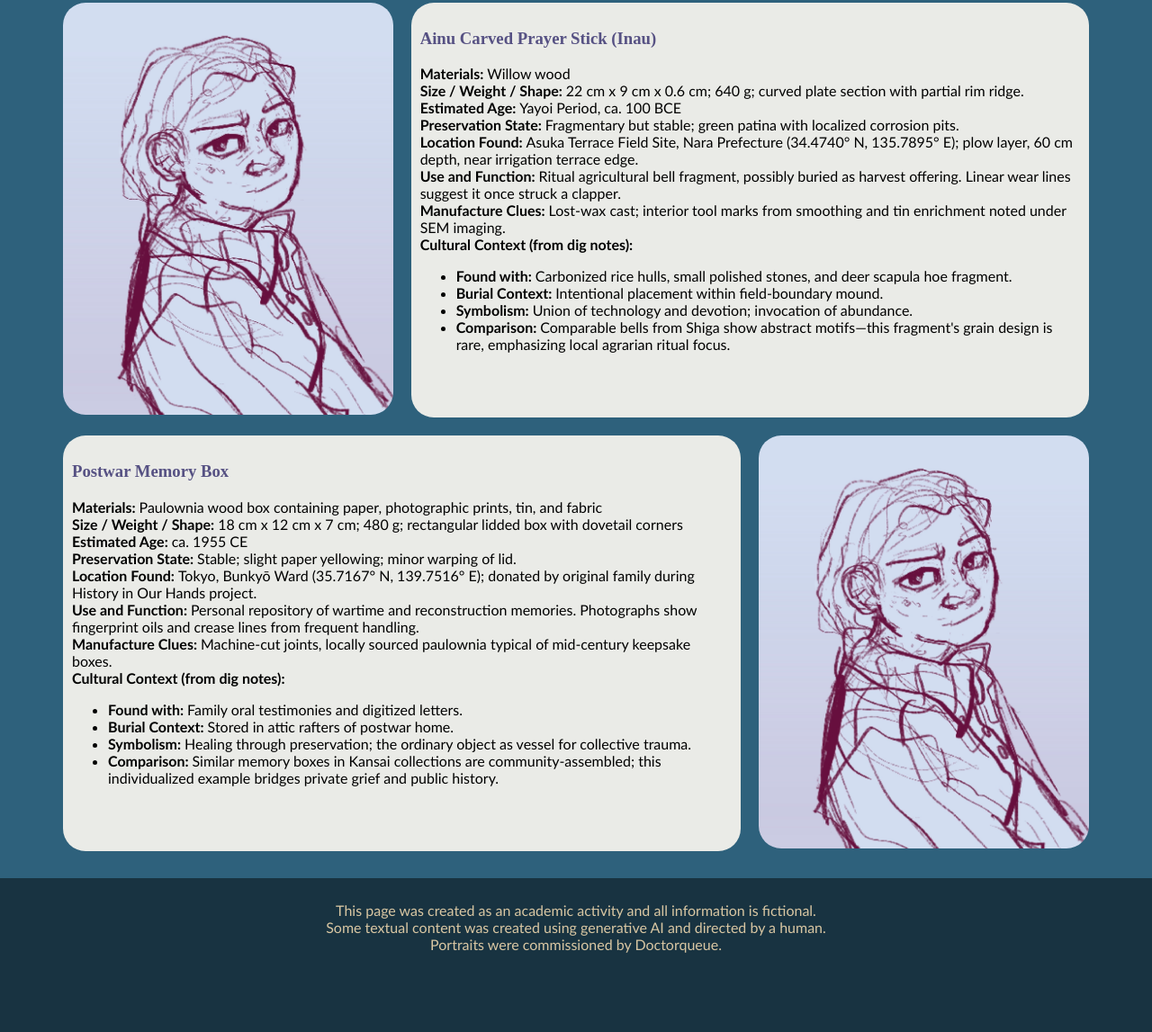
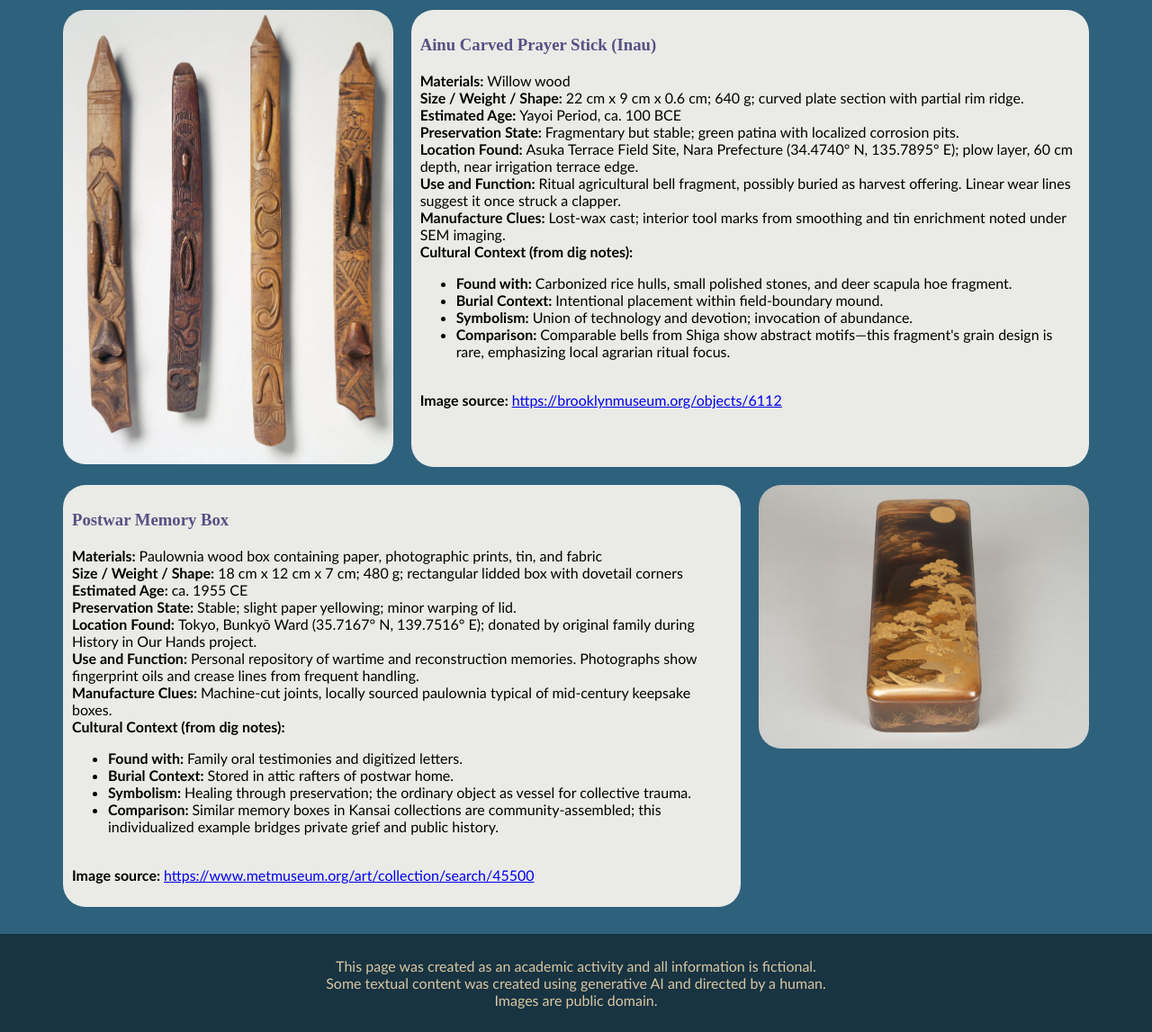
Before and after one commit to Quarmby-Wilds/Museum, a plain HTML site: page html/collections.html in a window 1280 px wide. Shown: the part 887-2034 px from the top of the page at 90% size. Before the commit the page ends 1972 px from the top, so only its background shows below. Drawn offline with Linux system fonts and the light colour scheme.

Commit message:
Add collections and shop images

```diff
--- a/css/style.css
+++ b/css/style.css
@@ -262,11 +262,11 @@ button {
     grid-column: 3;
     grid-row: 2;
 }
-.collections-image-1 {
+.collections-image-2 {
     grid-column: 1;
     grid-row: 3;
 }
-.collections-image-1 {
+.collections-image-3 {
     grid-column: 3;
     grid-row: 4;
 }
@@ -317,24 +317,6 @@ button {
     margin-left: 28%;
 }
 
-/*
-.shop-image-1 {
-    grid-column: 3;
-    grid-row: 1;
-}
-.shop-image-2 {
-    grid-column: 1;
-    grid-row: 2;
-}
-.shop-image-3 {
-    grid-column: 3;
-    grid-row: 3;
-}
-.shop-image-4 {
-    grid-column: 1;
-    grid-row: 4;
-}
-*/
 .buy-button {
     background-color: #462B08;
     border: none;
@@ -360,7 +342,6 @@ button {
 
 .modal-content {
     margin: 5% auto;
-    margin-top: 10px;
     padding: 20px;
     background-color: #fff;
     width: 40%;
--- a/html/collections.html
+++ b/html/collections.html
@@ -45,7 +45,8 @@
                                 <li><b>Burial Context: </b>Preserved in family storeroom, not burial.</li>
                                 <li><b>Symbolism: </b>Sea currents as lineage; weaving as invocation.</li>
                                 <li><b>Comparison: </b>Comparable bashōfu from Yaeyama show geometric regularity; this piece's organic flow reflects regional improvisation rooted in oral chant rhythms.</li>
-                            </ul>
+                            </ul><br>
+                            <b>Image source: </b><a href="https://encyclocraftsapr.com/bashofu-banana-fibre-cloth/">https://encyclocraftsapr.com/bashofu-banana-fibre-cloth/</a>
                         </p>
                     </div>
                     <div class="item-collections-2">
@@ -64,7 +65,8 @@
                                 <li><b>Burial Context: </b>Intentional placement within field-boundary mound.</li>
                                 <li><b>Symbolism: </b>Union of technology and devotion; invocation of abundance.</li>
                                 <li><b>Comparison: </b>Comparable bells from Shiga show abstract motifs—this fragment's grain design is rare, emphasizing local agrarian ritual focus.</li>
-                            </ul>
+                            </ul><br>
+                            <b>Image source: </b><a href="https://brooklynmuseum.org/objects/6112">https://brooklynmuseum.org/objects/6112</a>
                         </p>
                     </div>
                     <div class="item-collections-3">
@@ -83,17 +85,18 @@
                                 <li><b>Burial Context: </b>Stored in attic rafters of postwar home.</li>
                                 <li><b>Symbolism: </b>Healing through preservation; the ordinary object as vessel for collective trauma.</li>
                                 <li><b>Comparison: </b>Similar memory boxes in Kansai collections are community-assembled; this individualized example bridges private grief and public history.</li>
-                            </ul>
+                            </ul><br>
+                            <b>Image source: </b><a href="https://www.metmuseum.org/art/collection/search/45500">https://www.metmuseum.org/art/collection/search/45500</a>
                         </p>
                     </div>
                     <div class="collections-image-1 photo-container">
-                        <img src="../images/staff/drHanae.png" alt="Illustration of Dr. Hanae" class="photo-image" />
+                        <img src="../images/collections/JapanMuseum-Collections-Anthropology-Textile.jpg" alt="Image of Japanese textile" class="photo-image" />
                     </div>
                     <div class="collections-image-2 photo-container">
-                        <img src="../images/staff/drHanae.png" alt="Illustration of Dr. Hanae" class="photo-image" />
+                        <img src="../images/collections/JapanMuseum-Collections-Anthropology-PrayerSticks.jpg.png" alt="Image of Ainu prayer sticks" class="photo-image" />
                     </div>
                     <div class="collections-image-3 photo-container">
-                        <img src="../images/staff/drHanae.png" alt="Illustration of Dr. Hanae" class="photo-image" />
+                        <img src="../images/collections/JapanMuseum-Collections-Anthropology-MemoryBox.jpg" alt="Image of a Japanese memory box" class="photo-image" />
                     </div>
                 </div>
             </div>
@@ -122,7 +125,8 @@
                                 <li><b>Burial Context: </b>Domestic-ritual refuse pit adjacent to dwelling foundation.</li>
                                 <li><b>Symbolism: </b>Embodies early aesthetic of imperfection (wabi-sabi precursors).</li>
                                 <li><b>Comparison: </b>Similar masks from the Hachinohe region show less pigment, suggesting this community's distinctive ritual identity.</li>
-                            </ul>
+                            </ul><br>
+                            <b>Image source: </b><a href="https://www.metmuseum.org/art/collection/search/45530">https://www.metmuseum.org/art/collection/search/45530</a>
                         </p>
                     </div>
                     <div class="item-collections-2">
@@ -141,7 +145,8 @@
                                 <li><b>Burial Context: </b>Intentional placement within field-boundary mound.</li>
                                 <li><b>Symbolism: </b>Union of technology and devotion; invocation of abundance.</li>
                                 <li><b>Comparison: </b>Comparable bells from Shiga show abstract motifs—this fragment's grain design is rare, emphasizing local agrarian ritual focus.</li>
-                            </ul>
+                            </ul><br>
+                            <b>Image source: </b><a href="https://www.metmuseum.org/art/collection/search/44831">https://www.metmuseum.org/art/collection/search/44831</a>
                         </p>
                     </div>
                     <div class="item-collections-3">
@@ -160,17 +165,18 @@
                                 <li><b>Burial Context: </b>Collapse stratum sealed by landslide.</li>
                                 <li><b>Symbolism: </b>Fire as both destroyer and preserver — literal transition from community defense to mythic ruin.</li>
                                 <li><b>Comparison: </b>Matches beam profiles at early Kibi kingdom sites, aligning local power consolidation with mainland-influenced construction methods.</li>
-                            </ul>
+                            </ul><br>
+                            <b>Image source: </b><a href="https://www.shousugiban.co.nz/history-of-shou-sugi-ban">https://www.shousugiban.co.nz/history-of-shou-sugi-ban</a>
                         </p>
                     </div>
                     <div class="collections-image-1 photo-container">
-                        <img src="../images/staff/drHanae.png" alt="Illustration of Dr. Hanae" class="photo-image" />
+                        <img src="../images/collections/JapanMuseum-Collections-Archeology-ClayMask.jpg" alt="Image of a Japanese clay mask" class="photo-image" />
                     </div>
                     <div class="collections-image-2 photo-container">
-                        <img src="../images/staff/drHanae.png" alt="Illustration of Dr. Hanae" class="photo-image" />
+                        <img src="../images/collections/JapanMuseum-Collections-Archeology-BronzeBellFragment.jpg" alt="Image of a Japanese bronze bell fragment" class="photo-image" />
                     </div>
                     <div class="collections-image-3 photo-container">
-                        <img src="../images/staff/drHanae.png" alt="Illustration of Dr. Hanae" class="photo-image" />
+                        <img src="../images/collections/JapanMuseum-Collections-Archeology-CharredTimber.jpg" alt="Image of Japanese charred timber" class="photo-image" />
                     </div>
                 </div>
             </div>
@@ -178,7 +184,7 @@
 
 
         <footer>
-            <p>This page was created as an academic activity and all information is fictional.<br>Some textual content was created using generative AI and directed by a human.<br>Portraits were commissioned by Doctorqueue.</p>
+            <p>This page was created as an academic activity and all information is fictional.<br>Some textual content was created using generative AI and directed by a human.<br>Images are public domain.</p>
         </footer>
     </body>
 </html>
```
Also changed, not shown: html/shop.html (+12 -8 lines), index.html (+1 -1 lines), images/collections/JapanMuseum-Collections-Anthropology-MemoryBox.jpg (added), images/collections/JapanMuseum-Collections-Anthropology-PrayerSticks.jpg.png (added), images/collections/JapanMuseum-Collections-Anthropology-Textile.jpg (added), images/collections/JapanMuseum-Collections-Archeology-CharredTimber.jpg (added), images/collections/JapanMuseum-Collections-Archeology-ClayMask.jpg (added), images/shop/ShopProduct-JapanMuseum-Amulet.jpg (added), images/shop/ShopProduct-JapanMuseum-Book.jpg (added), images/shop/ShopProduct-JapanMuseum-ClayBowl-WhiteBackground.jpg (added), images/shop/ShopProduct-JapanMuseum-Scarf.jpg (added), 1 other file.
